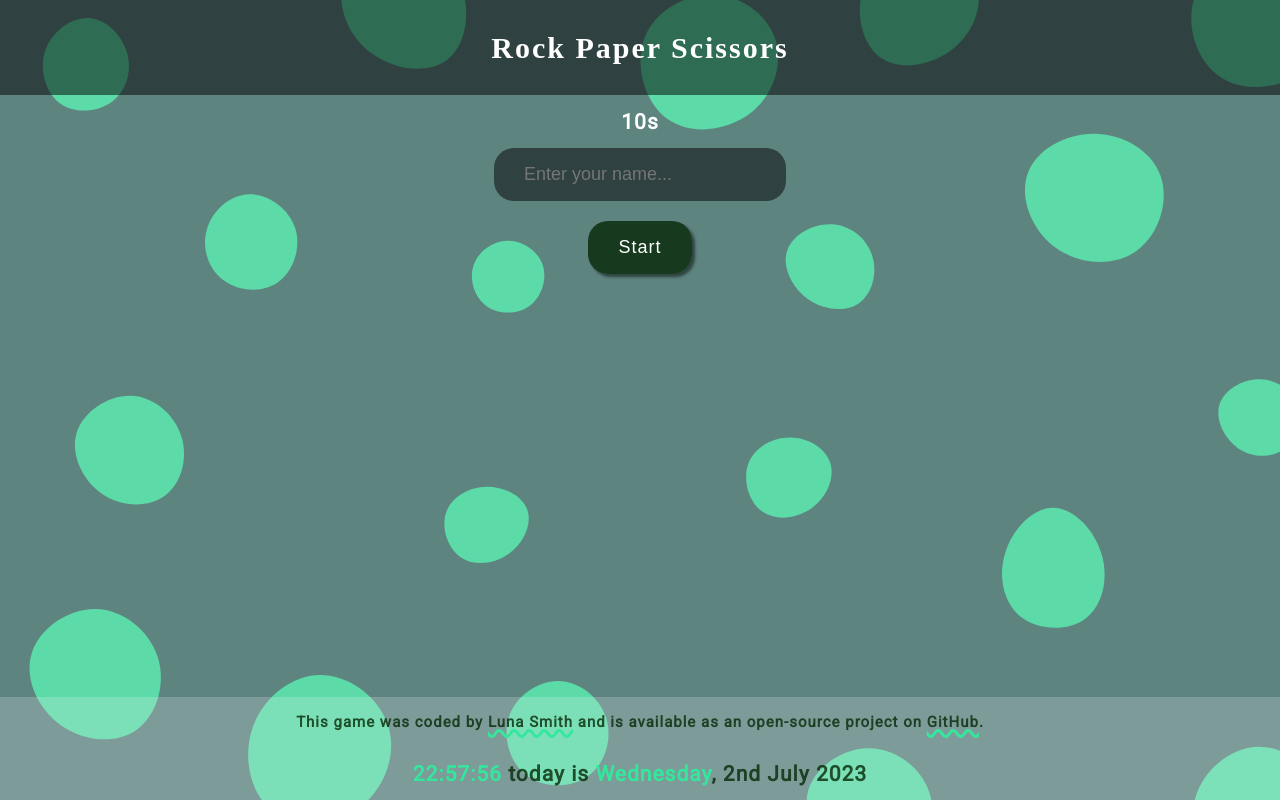
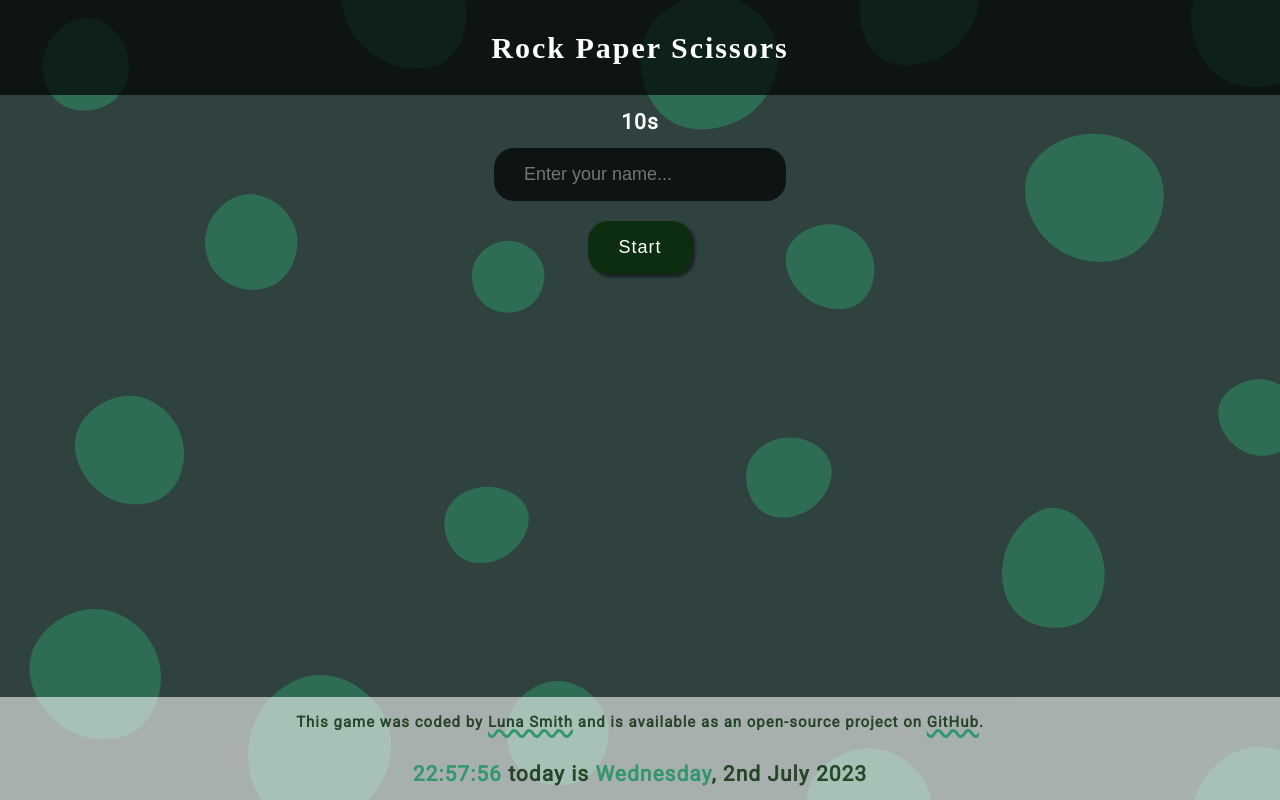
Before and after one commit to Lu-Smith/rock_paper_scisors_vue_typescript_tdd, a Vue app: page / in a window 1280 px wide. Built offline with nearby package versions, Linux system fonts and the light colour scheme; a web font is replaced by a local one.

Commit message:
Updated styles

```diff
--- a/src/assets/_variables.scss
+++ b/src/assets/_variables.scss
@@ -1,9 +1,9 @@
 $color-basic: white;
-$color-decor: rgb(52, 231, 157);
-$color-warning: rgb(148, 59, 24);
+$color-decor: rgb(50, 151, 109);
+$color-warning: rgb(209, 90, 43);
 $background-color-dark: rgba(6, 41, 6, 0.8);
-$background-color-basic: rgba(0, 0, 0, 0.5);
-$background-color-light: rgba(250, 250, 250, 0.2);
+$background-color-basic: rgba(0, 0, 0, 0.7);
+$background-color-light: rgba(250, 250, 250, 0.6);
 
 //fonts
 $font-family-basic: 'Roboto', sans-serif;
--- a/src/assets/main.scss
+++ b/src/assets/main.scss
@@ -12,7 +12,17 @@ body {
     color: $color-basic;
     background-image: url('./images/blob-scatter-haikei.svg');
     background-size: cover;
+}
 
+body::before {
+    content: "";
+    position: fixed;
+    top: 0;
+    left: 0;
+    width: 100%;
+    height: 100%;
+    z-index: -1;
+    background: linear-gradient(rgba(0, 0, 0, 0.5), rgba(0, 0, 0, 0.5));
 }
 
 #app {
@@ -51,7 +61,7 @@ h4 {
 }
 
 h5 {
-    color: $background-color-dark;
+    color: $color-warning;
     font-size: $font-size-large;
     line-height: $line-height-large;
     font-family: $font-family-title;
--- a/src/components/ResultContainer.vue
+++ b/src/components/ResultContainer.vue
@@ -45,15 +45,18 @@ export default {
   height: 300px;
   @include centerElement(column, center);
   margin: $margin-basic;
+  box-shadow: $box-shadow-basic;
 
   div {
     color: $color-decor;
     font-family: $font-family-title;
+    margin-top: $margin-top-basic;
+    text-shadow: $box-shadow-basic;
   }
 
   img {
-    width: 120px;
-    height: 120px;
+    width: 180px;
+    height: 180px;
   }
 }
 
```
